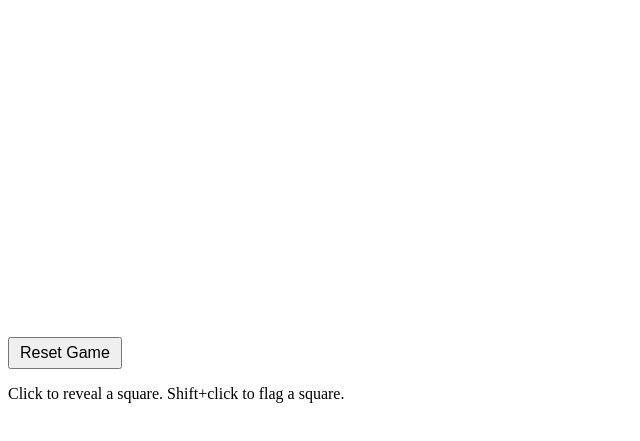
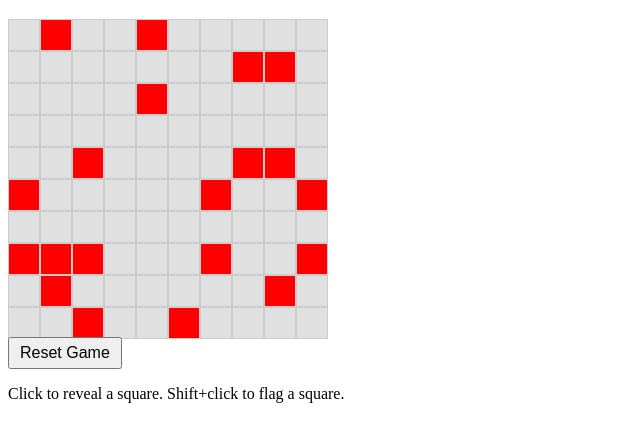
Before and after one commit to stevebiczyk/minesweeper, a plain HTML site: page index.html in a window 1280 px wide. Shown: the part 61-502 px from the top of the page, without its empty margins (0-640 px from the left). Drawn offline with Linux system fonts and the light colour scheme.

Commit message:
added css styling to cells

```diff
--- a/script.js
+++ b/script.js
@@ -149,4 +149,5 @@ document.addEventListener("DOMContentLoaded", () => {
   resetButton.addEventListener("click", resetBoard);
 
   // Initialize the game board when the page loads
+  createBoard();
 });
--- a/styles.css
+++ b/styles.css
@@ -3,6 +3,32 @@
   grid-template-rows: repeat(10, 30px);
   grid-template-columns: repeat(10, 30px);
   gap: 2px;
+}
+
+/* Styles for each cell in the grid */
+.cell {
+  width: 30px;
+  height: 30px;
+  border: 1px solid #ccc;
+  display: flex;
+  align-items: center;
+  justify-content: center;
+  background-color: #e0e0e0;
+  cursor: pointer;
+  font-size: 18px;
+  user-select: none;
+}
+
+/* Styles for revealed cells */
+.cell.revealed {
+  background-color: #b0c4de;
+  cursor: default;
+}
+
+/* Styles for mine cells */
+.cell.mine {
+  background-color: #f00;
+  color: #fff;
 }
 
 #game-status {
```
